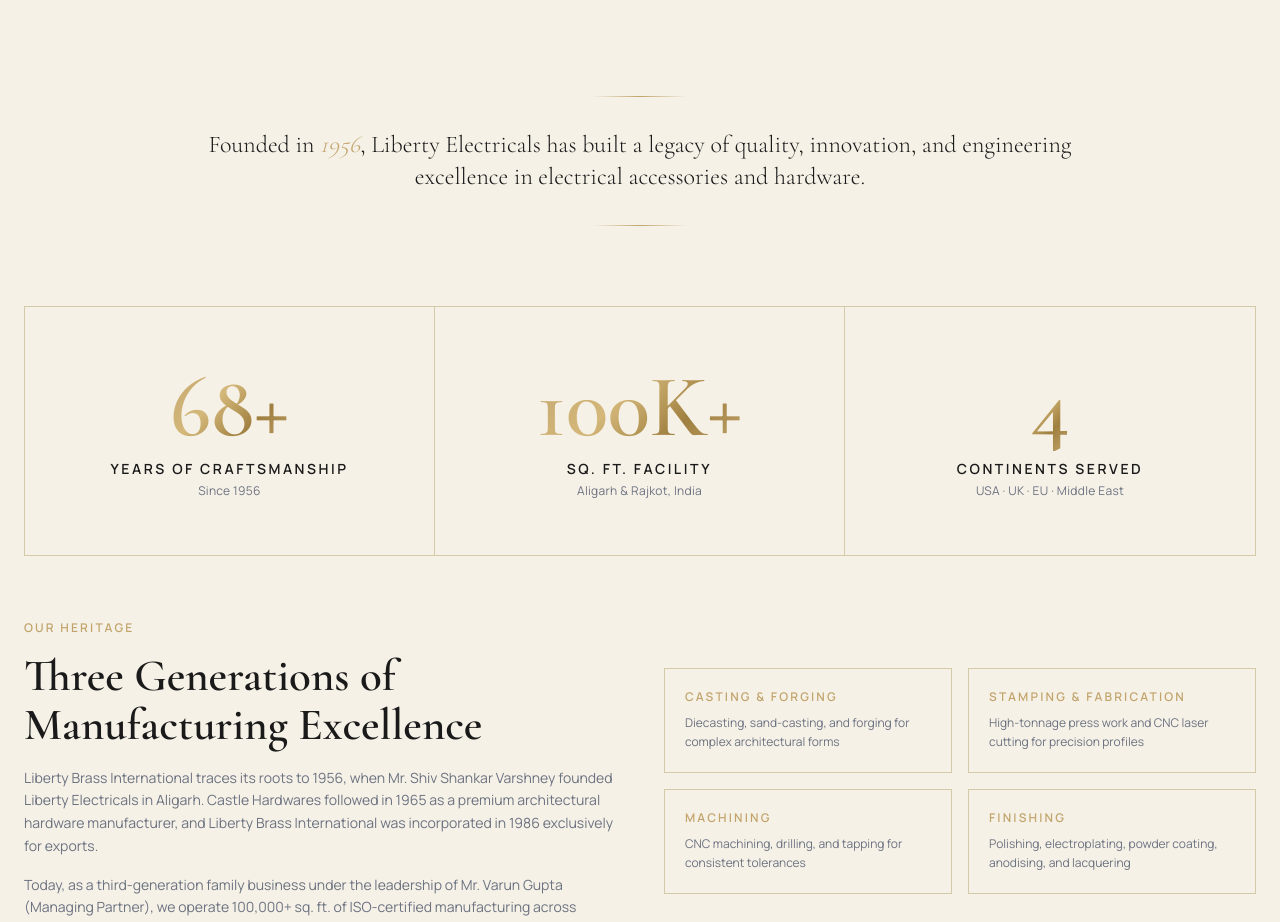
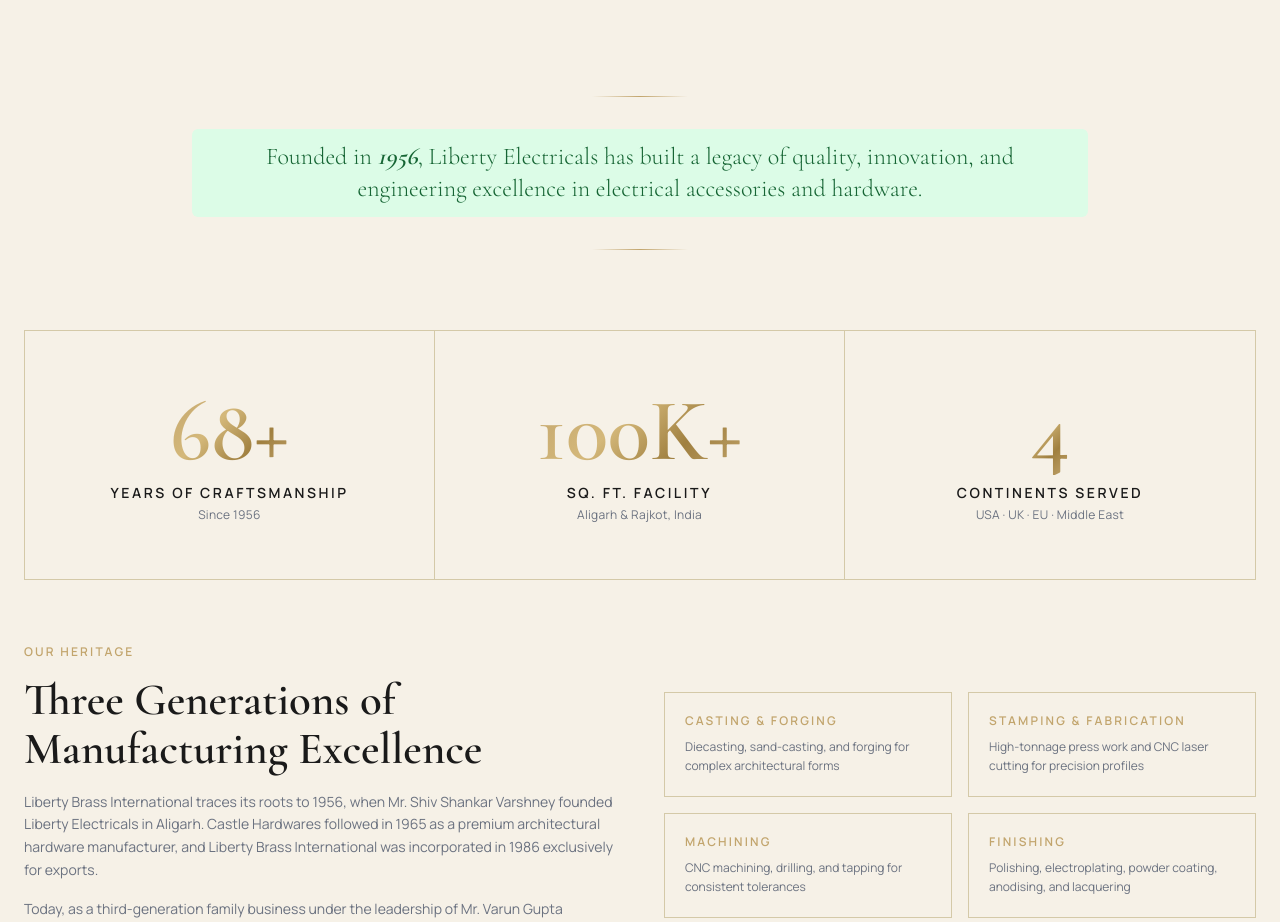
Before and after one commit to gapdigitalworlddata-blip/libertymetalworks, a Next.js app: page / in a window 1280 px wide. Shown: the part 800-1722 px from the top of the page. Built offline with nearby package versions, Linux system fonts and the light colour scheme.

Commit message:
Local Commit: 2026-09-28T05:14:18.306Z - Updated the tagline in `BrandIntroSection.tsx` to display with a green highlight — green background (`bg-green-100`) and green text (`text-green-800`) with rounded padding

```diff
--- a/src/app/components/BrandIntroSection.tsx
+++ b/src/app/components/BrandIntroSection.tsx
@@ -14,8 +14,8 @@
         {/* Main Quote */}
         <ScrollAnimation animationClass="reveal-up" className="text-center mb-20">
           <div className="divider-gold w-24 mx-auto mb-8" />
-          <h3 className="font-display text-xl md:text-2xl font-light text-foreground max-w-4xl mx-auto leading-tight">
-            Founded in <span className="italic text-accent">1956</span>, Liberty Electricals has built a legacy of quality, innovation, and engineering excellence in electrical accessories and hardware.
+          <h3 className="font-display text-xl md:text-2xl font-light max-w-4xl mx-auto leading-tight bg-green-100 text-green-800 px-6 py-3 rounded-md inline-block">
+            Founded in <span className="italic font-semibold">1956</span>, Liberty Electricals has built a legacy of quality, innovation, and engineering excellence in electrical accessories and hardware.
           </h3>
           <div className="divider-gold w-24 mx-auto mt-8" />
         </ScrollAnimation>
```
